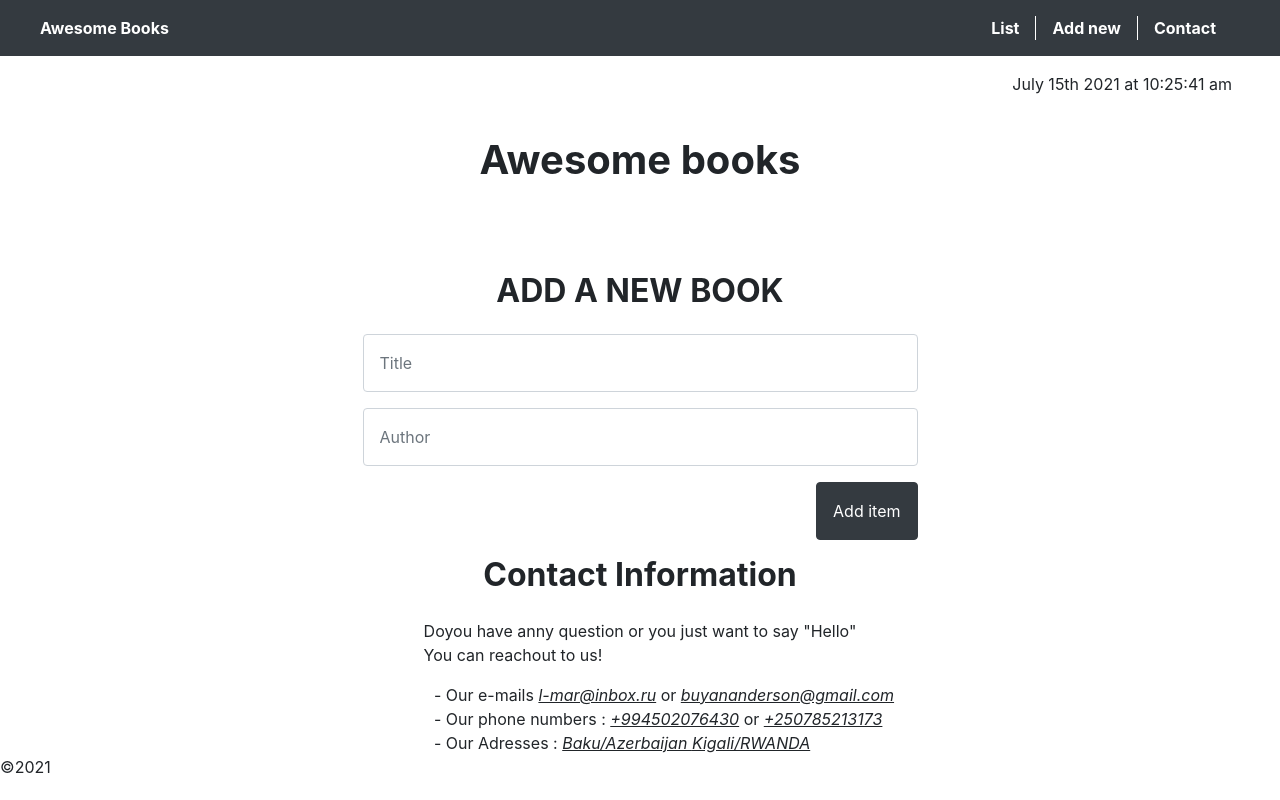
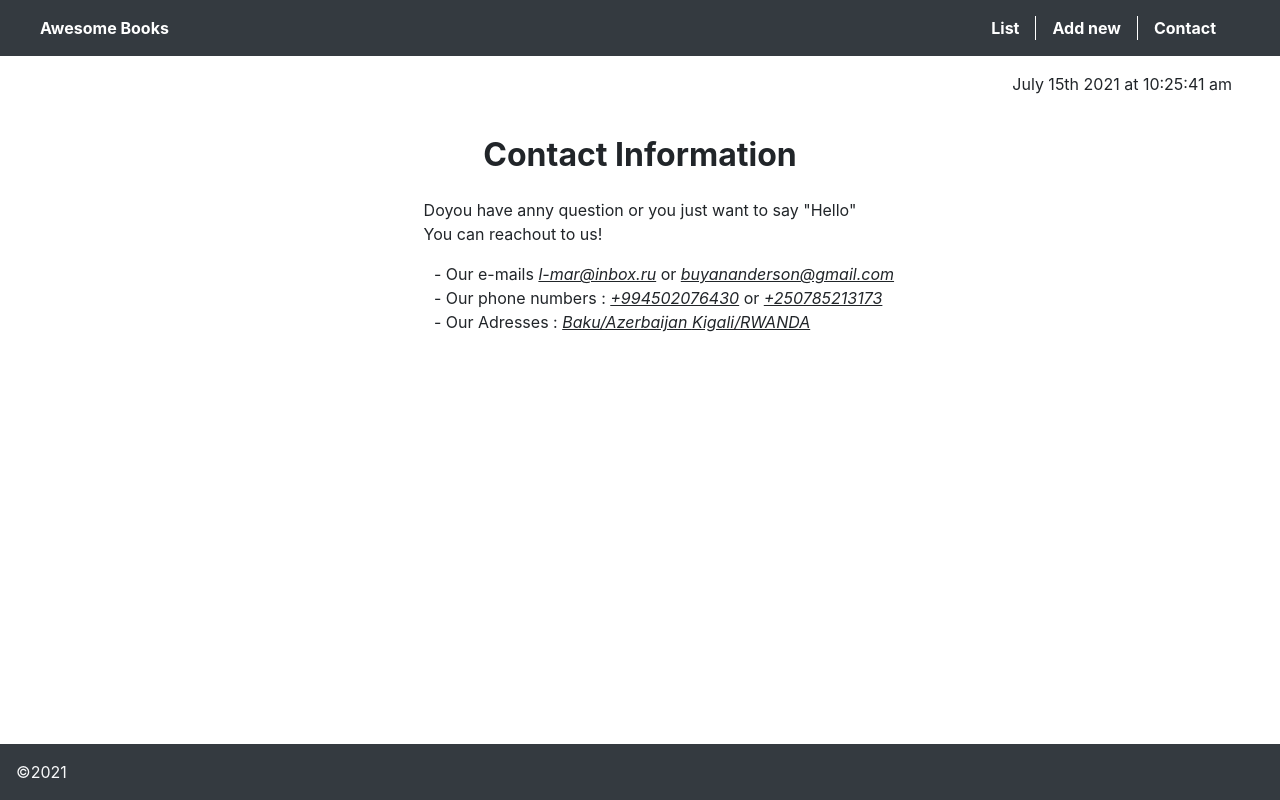
Before and after one commit to elmar8287/awesome-books, a website: page index.html in a window 1280 px wide. Drawn offline with nearby package versions, Linux system fonts and the light colour scheme.

Commit message:
Add the footer

```diff
--- a/index.html
+++ b/index.html
@@ -29,9 +29,8 @@
       <p class="timeNow ml-auto mr-4 p-4 pb-0"></p>
     </div>
 
-    <h1 class="text-center font-weight-bold pb-3">Awesome books</h1>
-
-    <div class="container">
+    <div class="container d-none">
+      <h1 class="text-center font-weight-bold pb-3">Awesome books</h1>
       <table
         class="table table-striped w-75 ml-auto mr-auto table-hover border"
       >
@@ -91,7 +90,11 @@
         </li>
       </ul>
     </div>
-    <footer>&copy;2021</footer>
+    <footer
+      class="bg-dark text-light mt-5 p-3 position-fixed w-100 fixed-bottom"
+    >
+      &copy;2021
+    </footer>
     <script src="./luxon.js"></script>
     <script src="./index.js"></script>
   </body>
```
